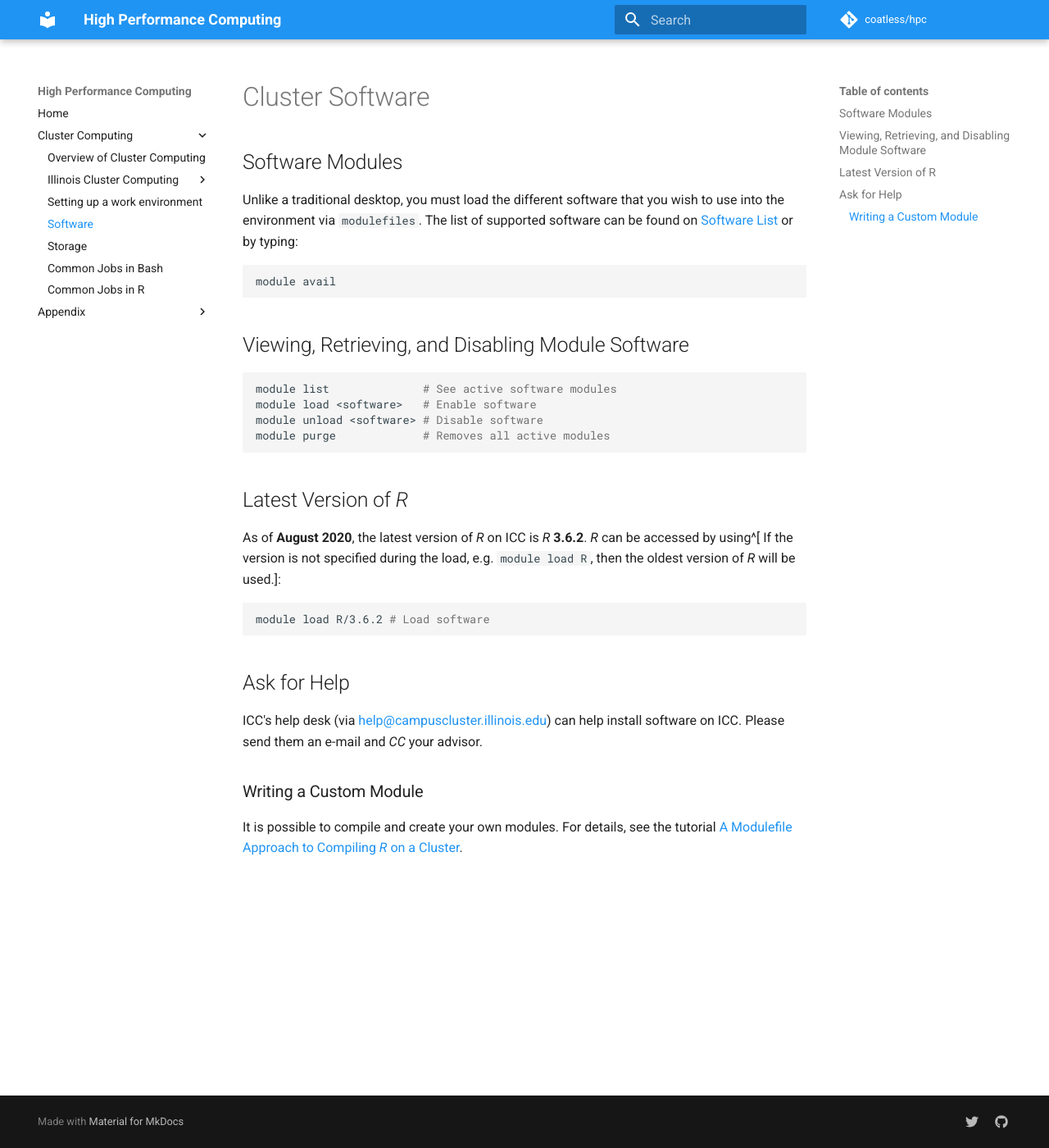
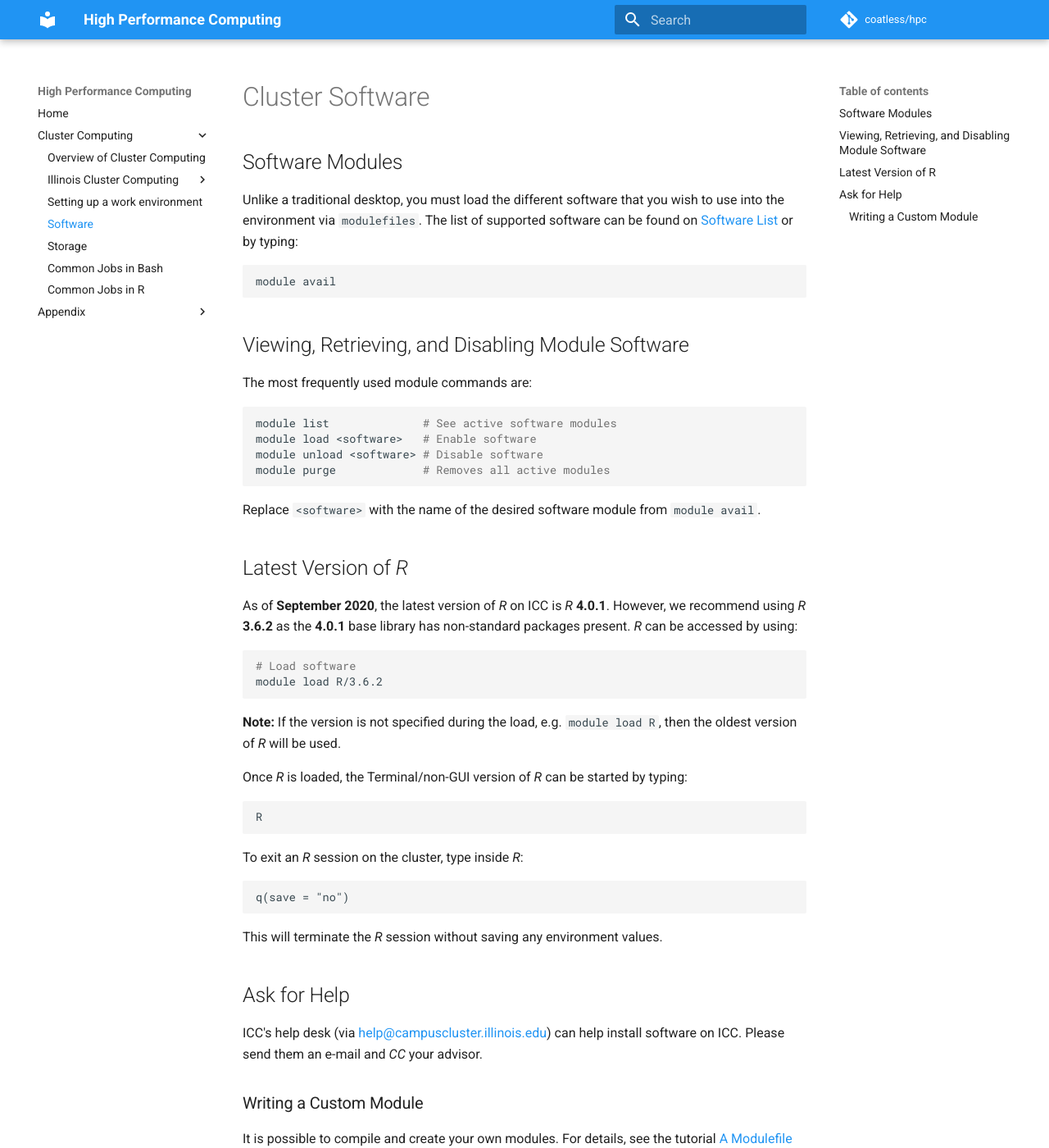
Before and after one commit to coatless/hpc, an MkDocs documentation site: the page built from docs/cluster-software.md, in a window 1280 px wide and 1400 px high. Shown: the whole window at 82% size. Built offline with MkDocs 1.6.1 and Material for MkDocs 9.7.7, drawn with Linux system fonts in a browser that asks for light colours; comment, search, counter and statistics services are not loaded.

Commit message:
Improve notes on cluster software

````diff
--- a/docs/cluster-software.md
+++ b/docs/cluster-software.md
@@ -13,6 +13,8 @@ module avail
 
 ## Viewing, Retrieving, and Disabling Module Software
 
+The most frequently used module commands are:
+
 ```bash
 module list              # See active software modules
 module load <software>   # Enable software
@@ -20,16 +22,37 @@ module unload <software> # Disable software
 module purge             # Removes all active modules
 ```
 
+Replace `<software>` with the name of the desired software module from
+`module avail`.
+
 ## Latest Version of _R_
 
-As of **August 2020**, the latest version of _R_ on ICC is
-_R_ **3.6.2**. _R_ can be accessed by using^[
-If the version is not specified during the load, e.g. `module load R`, then
-the oldest version of _R_ will be used.]:
+As of **September 2020**, the latest version of _R_ on ICC is
+_R_ **4.0.1**. However, we recommend using _R_ **3.6.2** as the **4.0.1** base
+library has non-standard packages present. _R_ can be accessed by using:
 
 ```bash
-module load R/3.6.2 # Load software
+# Load software
+module load R/3.6.2
 ```
+
+**Note:** If the version is not specified during the load, e.g. `module load R`,
+then the oldest version of _R_ will be used.
+
+Once _R_ is loaded, the Terminal/non-GUI version of _R_ can be started by typing:
+
+```bash
+R
+```
+
+To exit an _R_ session on the cluster, type inside _R_:
+
+```
+q(save = "no")
+```
+
+This will terminate the _R_ session without saving any environment values.
+
 
 ## Ask for Help
 
````
